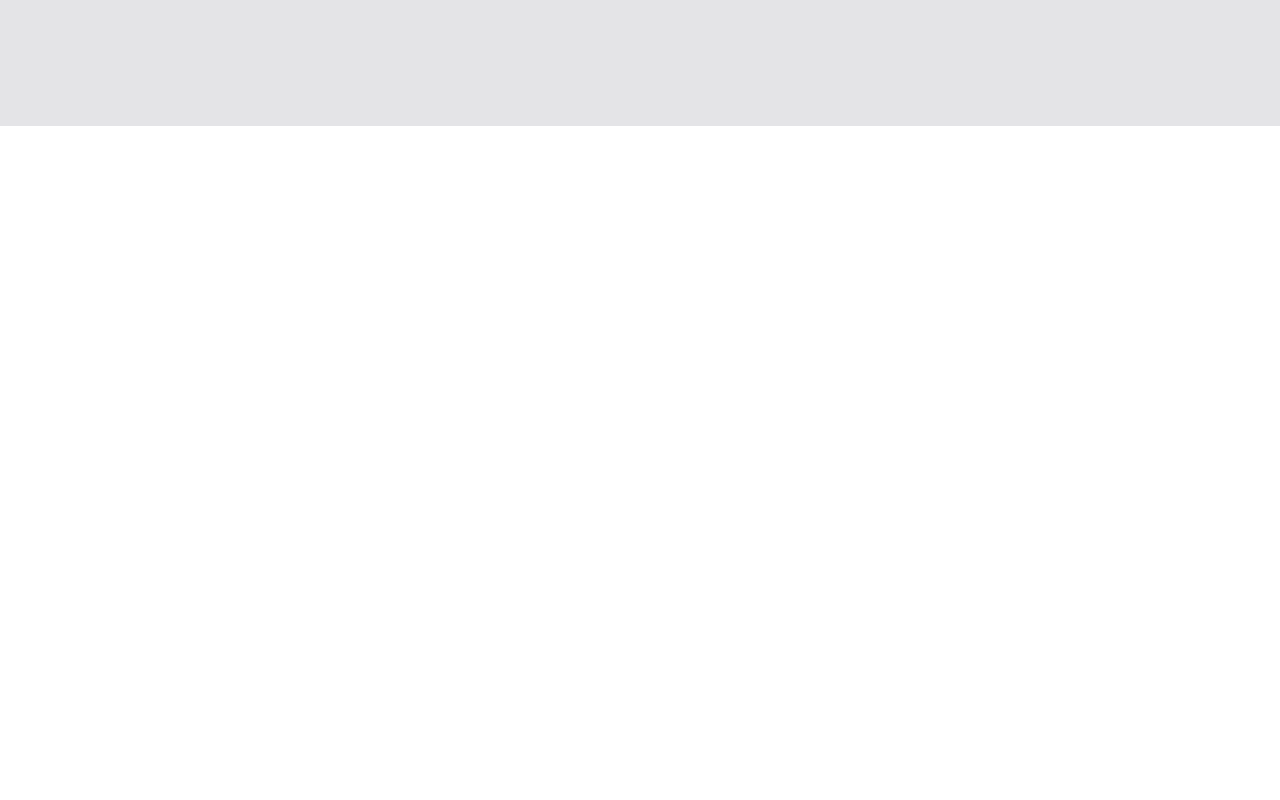
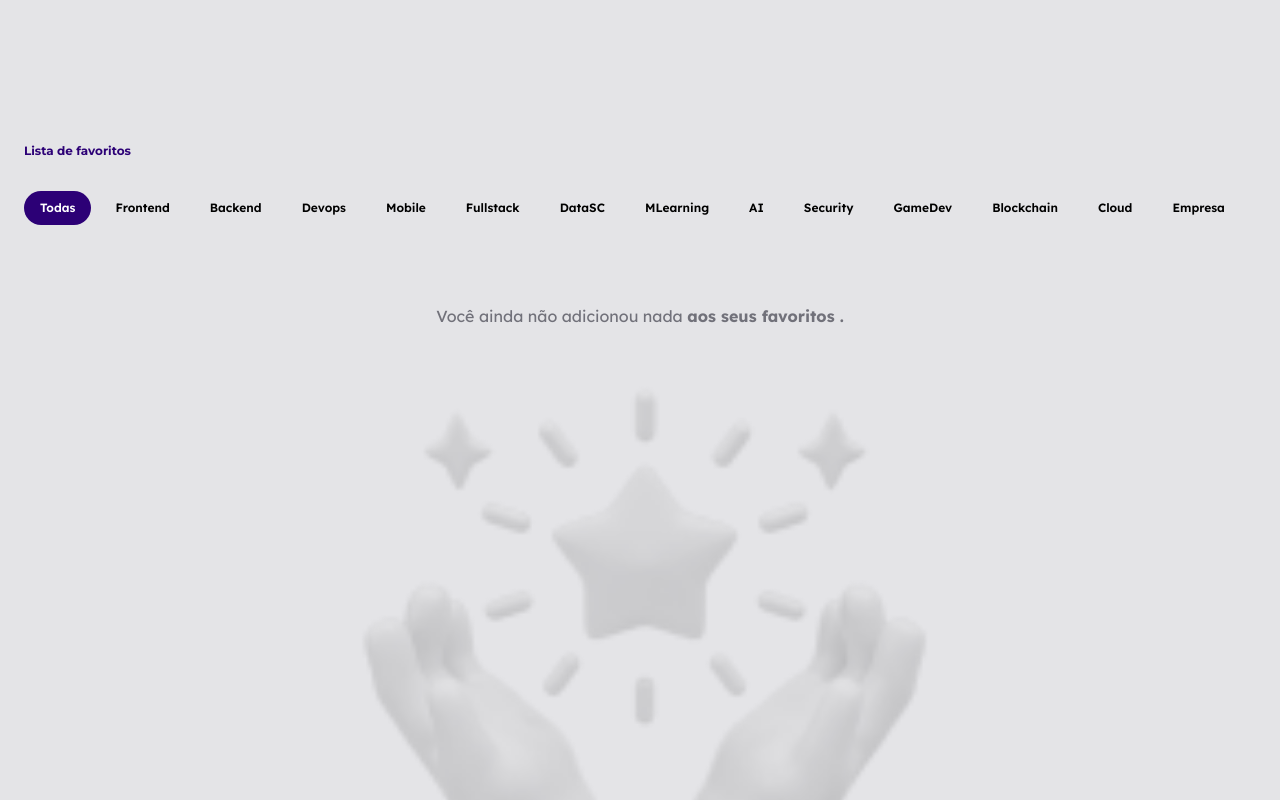
Before and after one commit to dinhoSilwa/StarHub-connect, a React (Vite) app: page / in a window 1280 px wide. Shown: the part 1460-2260 px from the top of the page. Before the commit the page ends 1586 px from the top, so only its background shows below. Built offline with nearby package versions, Linux system fonts and the light colour scheme.

Commit message:
FIX : favoritlis

```diff
--- a/src/components/Home.tsx
+++ b/src/components/Home.tsx
@@ -11,6 +11,7 @@ export const HomePage = () => {
         <BannerSection />
         <SearchUser />
         <FavoriteList />
+        <FavoriteList />
 
       </main>
     </>
```
